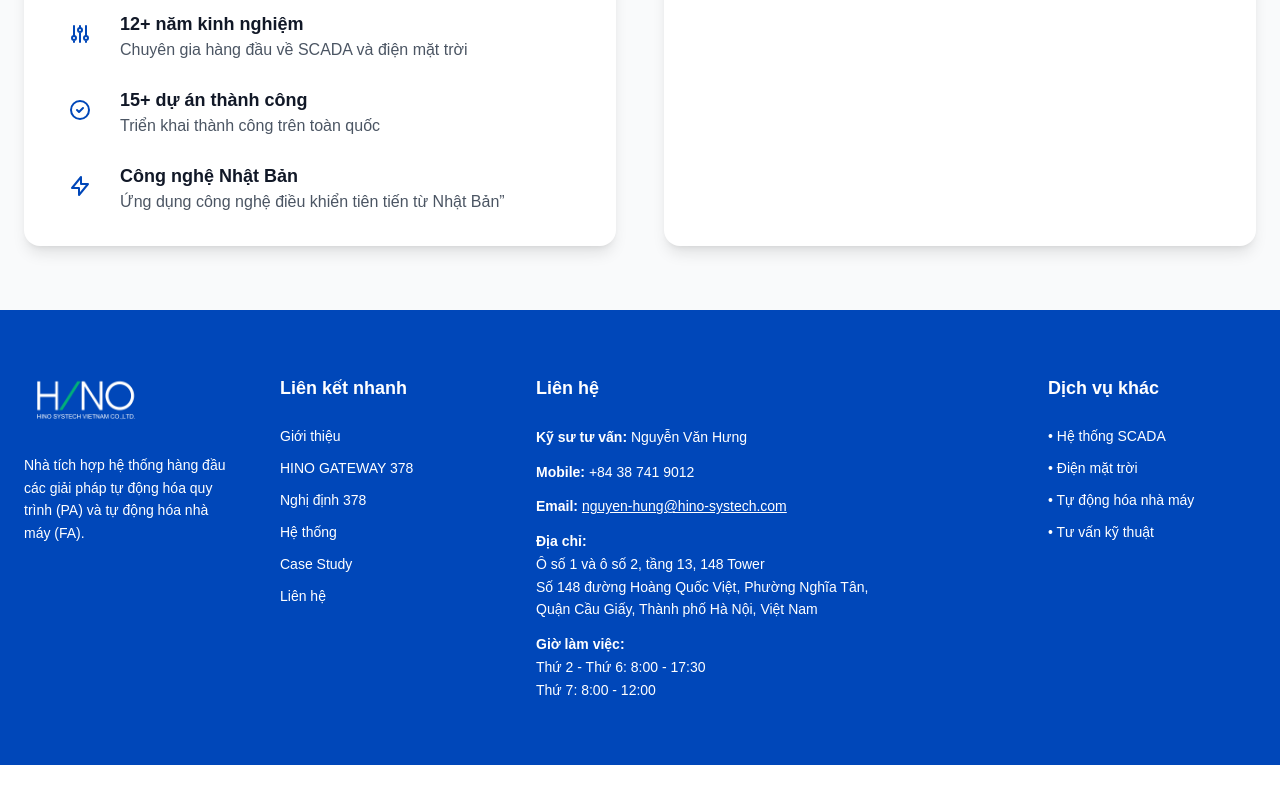
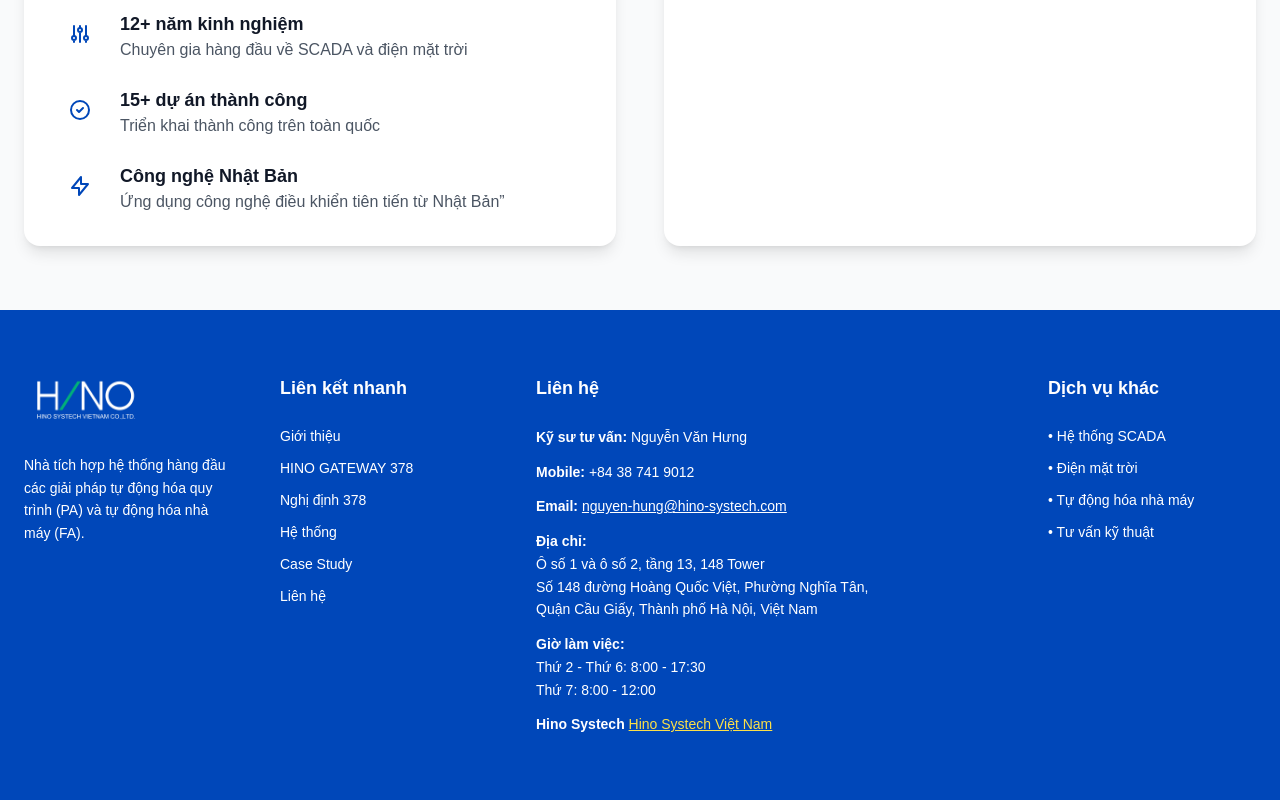
Before and after one commit to nhipybn/Hino-LP-1, a React (Vite) app: page / in a window 1280 px wide. Shown: the part 6941-7741 px from the top of the page. Before the commit the page ends 7706 px from the top, so only its background shows below. Built offline with nearby package versions, Linux system fonts and the light colour scheme.

Commit message:
Update Footer.jsx

```diff
--- a/src/components/layout/Footer.jsx
+++ b/src/components/layout/Footer.jsx
@@ -51,8 +51,20 @@
                 Thứ 2 - Thứ 6: 8:00 - 17:30<br />
                 Thứ 7: 8:00 - 12:00
               </li>
+              <li>
+  <strong>Hino Systech</strong>{' '}
+  <a
+    href="https://hino-systechvn.com/"
+    className="underline text-yellow-300 hover:text-yellow-500"
+    target="_blank"
+    rel="noopener noreferrer"
+  >
+    Hino Systech Việt Nam
+  </a>
+</li>
             </ul>
           </div>
+
 
           {/* Services */}
           <div>
```
